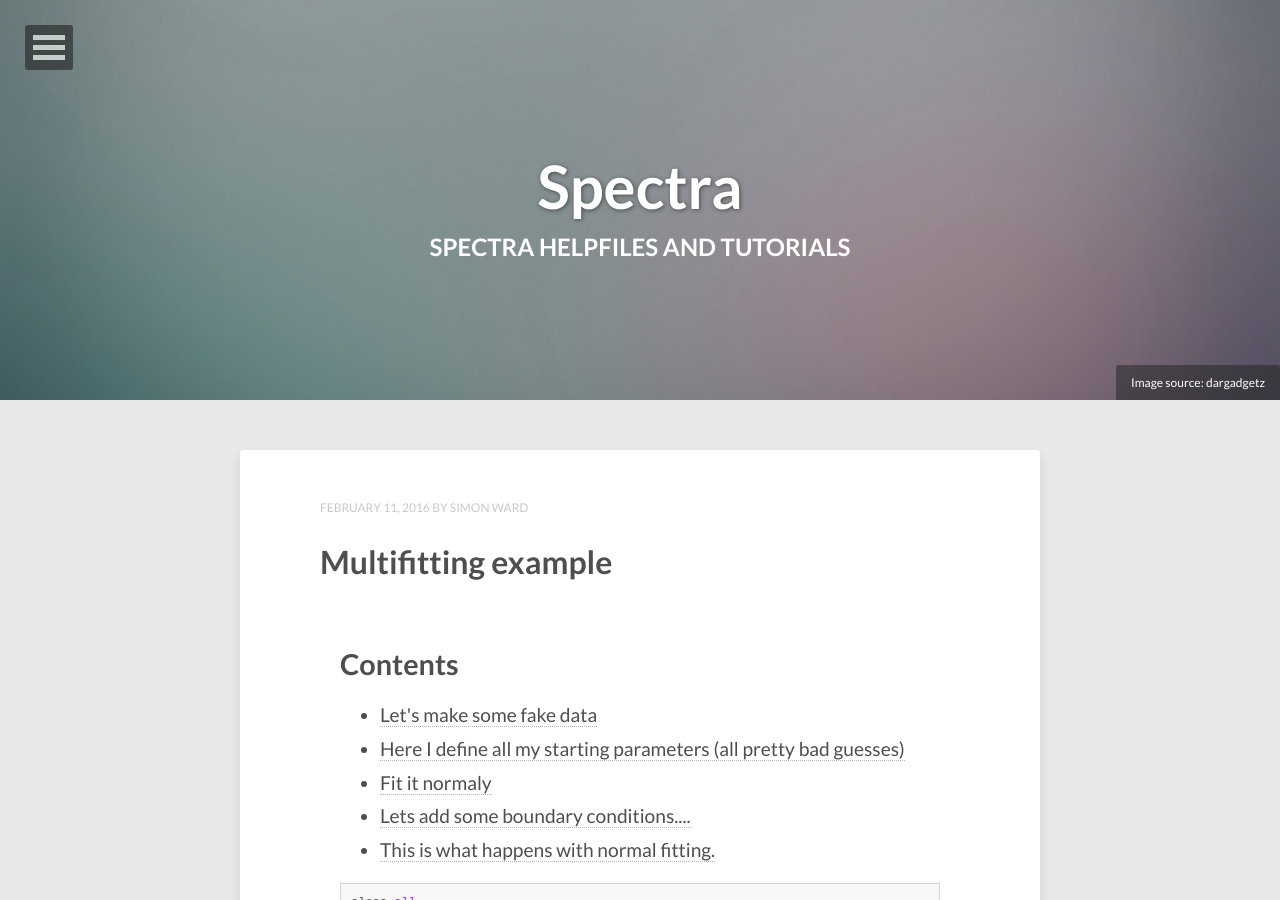
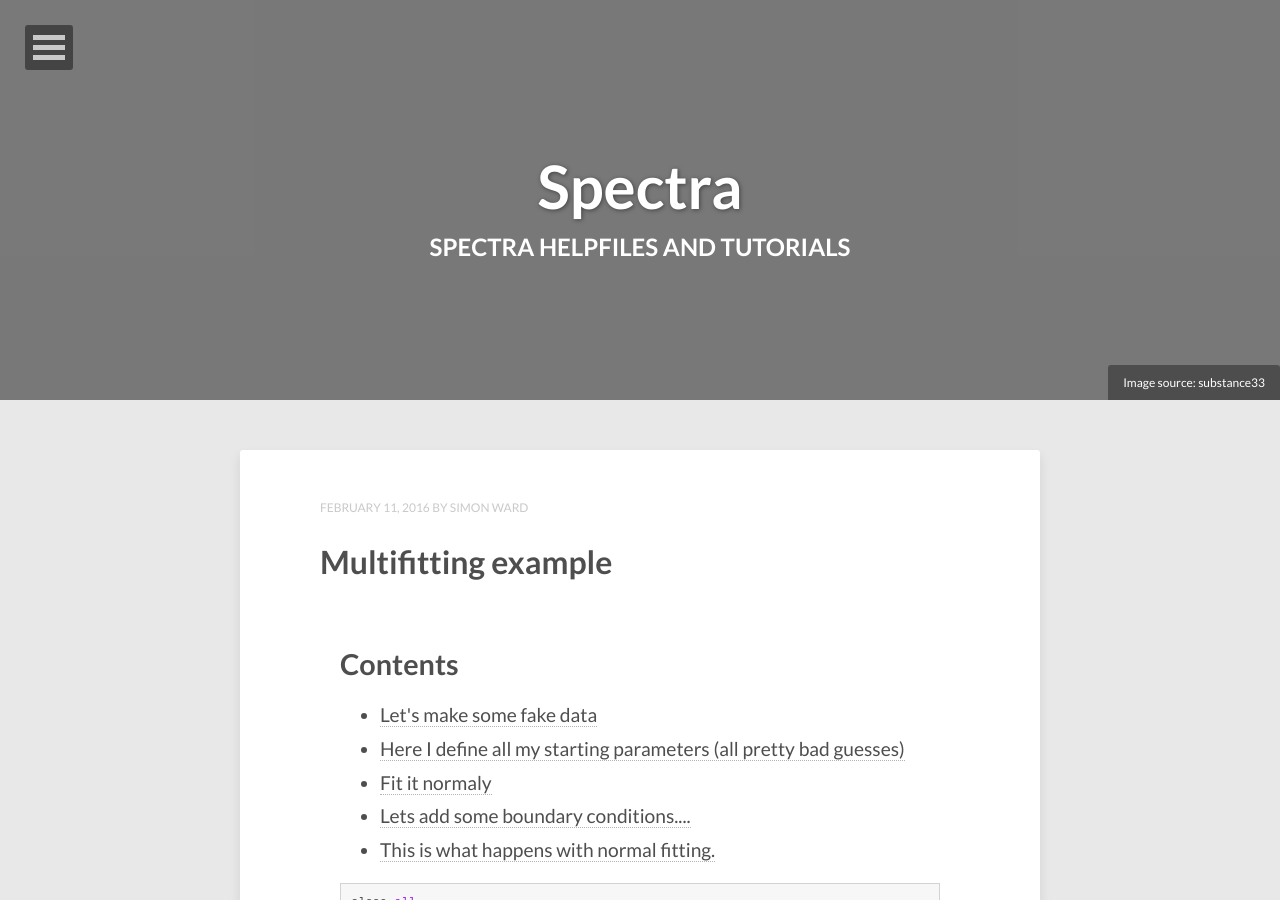
Before and after one commit to wardsimon/Spectra, a Jekyll site: the page built from index.html, in a window 1280 px wide and 900 px high. Built offline with Jekyll 4.4.1, drawn with Linux system fonts in a browser that asks for light colours; nearby versions of some CDN libraries; the list of posts is cut into pages by our own code.

Commit message:
Update index.html

```diff
--- a/index.html
+++ b/index.html
@@ -5,9 +5,9 @@
 tags: [blog, help,]
 comments: false
 image:
-  feature: abstract-1.jpg
-  credit: dargadgetz
-  creditlink: http://www.dargadgetz.com/ios-7-abstract-wallpaper-pack-for-iphone-5-and-ipod-touch-retina/
+  feature: spectra_logo.png
+  credit: substance33
+  creditlink: https://github.com/substance33
 ---
 
 {% for post in paginator.posts %}
```
